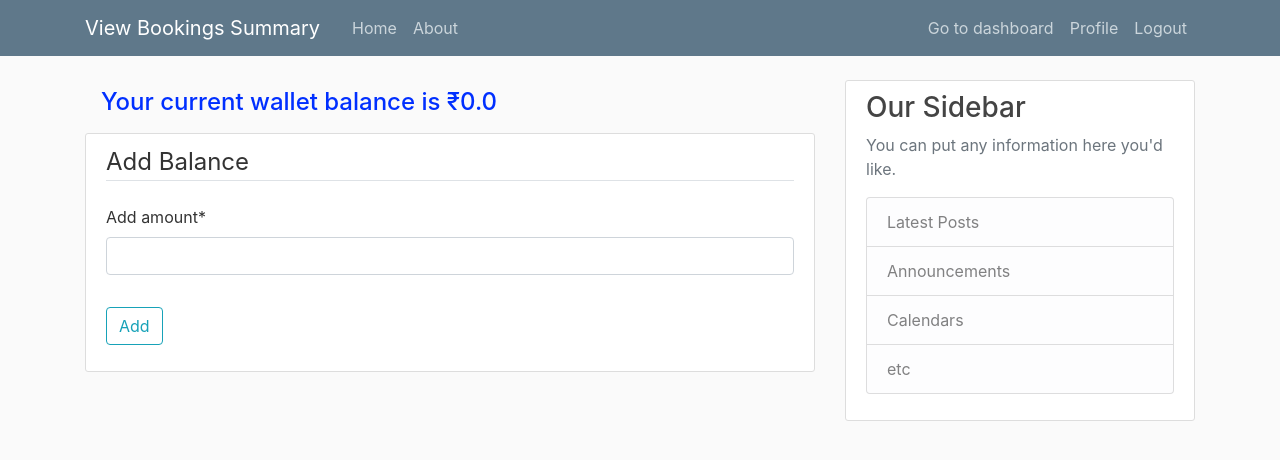
After one commit to devgoe01/dvm-backend-2-1-1, a Django app: page /add-balance/ in a window 1280 px wide. The commit adds this page. Shown: the top 460 px of the page. Run offline with Django 5.2, Linux system fonts and the light colour scheme; the visitor is signed in with stand-in values (Sample User, id 1); some libraries are stand-ins or nearby versions.

Commit message:
add balance  and minor template changes

```diff
--- a/bus/forms.py
+++ b/bus/forms.py
@@ -1,6 +1,6 @@
 from django import forms
 from . import models
-from.utils import unpack_available_seats_classes
+from.utils import unpack_available_seats_classes,unpack_booked_seats_class
 class BookingForm(forms.ModelForm):
     seats_booked=forms.IntegerField(required=True,label="Number of seats: ")
     seat_class=forms.CharField(required=True,label="Enter seat class general or luxury or sleeper: ")
@@ -38,6 +38,9 @@
                 route=self.current_booking.bus.route,
                 departure_time=self.current_booking.bus.departure_time
             )
+            self.fields['bus'].widget.attrs['readonly'] = 'readonly'
+            self.fields['seats_booked'].initial =list((unpack_booked_seats_class(self.current_booking.seats_booked)).values())[2]
+            self.fields['seats_booked'].help_text = "enter number of seats you want to be booked for the selected class"
 
     class Meta:
         model = models.Booking
@@ -52,7 +55,6 @@
 
         return super().cleaned_data()
 
-
 class EditBusForm(forms.ModelForm):
     class Meta:
         model = models.Bus
--- a/bus/models.py
+++ b/bus/models.py
@@ -42,14 +42,3 @@
 
     def __str__(self):
         return f"Booking {self.id} by {self.user.username}"
-
-
-class SeatClass(models.Model):
-    SEAT_CLASS_CHOICES = [('General', 'General'),('Sleeper', 'Sleeper'),('Luxury', 'Luxury')]
-    bus = models.ForeignKey(Bus, on_delete=models.CASCADE)
-    seat_class = models.CharField(max_length=20, choices=SEAT_CLASS_CHOICES)
-    total_seats = models.PositiveIntegerField()
-    available_seats = models.PositiveIntegerField()
-
-    def __str__(self):
-        return f"{self.seat_class} ({self.available_seats}/{self.total_seats} seats)"
--- a/bus/templates/bus/base.html
+++ b/bus/templates/bus/base.html
@@ -9,7 +9,7 @@
 
     <!-- Bootstrap CSS -->
     <link rel="stylesheet" href="https://maxcdn.bootstrapcdn.com/bootstrap/4.0.0/css/bootstrap.min.css" integrity="sha384-Gn5384xqQ1aoWXA+058RXPxPg6fy4IWvTNh0E263XmFcJlSAwiGgFAW/dAiS6JXm" crossorigin="anonymous">
-    <link rel="stylesheet" href="path/to/font-awesome/css/font-awesome.min.css">
+<!--    <link rel="stylesheet" href="path/to/font-awesome/css/font-awesome.min.css"> -->
     <link rel="stylesheet" type="text/css" href="{% static 'bus/main.css' %}">
 
     {% if title %}
--- a/bus/templates/bus/booking_summary.html
+++ b/bus/templates/bus/booking_summary.html
@@ -10,6 +10,7 @@
         <p><strong>Booking ID:</strong> {{ booking.id }}</p>
         <p><strong>User:</strong> {{ booking.user.username }}</p>
         <p><strong>Bus: </strong>{{ booking.bus.bus_number }}</p>
+        <p><strong>Seat class: </strong>{{ booking.seat_class }}</p>
         {% if booking.status == 'Confirmed' %}
         <p><strong>Seats Booked:</strong> {{ booking.seats_booked }}</p>
         {% else %}
--- a/bus/templates/bus/edit_booking.html
+++ b/bus/templates/bus/edit_booking.html
@@ -8,6 +8,7 @@
   {% csrf_token %}
   {{ form|crispy }}
   <p><strong>Fare: </strong>{{ booking.bus.fare }}</p>
+  <p><strong>Class: </strong>{{ booking.seat_class }}</p>
   <button type="submit" class="btn btn-primary">Update Booking</button><hr>
 </form>
 <a href="{% url 'booking_summary'%}" class="btn btn-secondary">Back to Summary</a>
--- a/bus/templates/bus/passenger_dashboard.html
+++ b/bus/templates/bus/passenger_dashboard.html
@@ -5,6 +5,6 @@
     <ul>
         <li><a href="{% url 'project-home' %}">Search Buses</a></li>
         <li><a href="{% url 'booking_summary' %}">View Bookings summary</a></li>
-        <li><a href="{% url 'passenger_dashboard' %}">Wallet Balance</a></li>
+        <li><a href="{% url 'add_balance' %}">Update Wallet Balance</a></li>
     </ul>
 {% endblock content %}
--- a/bus_service/urls.py
+++ b/bus_service/urls.py
@@ -16,6 +16,7 @@
     path('verify_otp/', user_views.verif_otp, name='verif_otp'),
     path('accounts/', include('allauth.urls')),
     path('register/', user_views.register, name='register'),
+    path('add-balance/',user_views.add_balance,name='add_balance'),
 ]
 
 
--- a/users/forms.py
+++ b/users/forms.py
@@ -3,7 +3,6 @@
 from .models import Profile
 from django.conf import settings
 from django.contrib.auth import get_user_model
-
 class UserRegisterForm(UserCreationForm):
     email = forms.EmailField()
 
@@ -24,3 +23,12 @@
     class Meta:
         model = Profile
         fields = ['image']
+
+class AddBalanceForm(forms.Form):
+    Add_amount = forms.DecimalField(max_digits=10, decimal_places=2)
+    def clean(self):
+        cleaned_data = super().clean()
+        Add_amount = cleaned_data.get('Add_amount')
+        if Add_amount and (Add_amount <= 0):
+            raise forms.ValidationError("Amount must be greater than 0.")
+        return cleaned_data
--- /dev/null
+++ b/users/templates/users/add_balance.html
@@ -0,0 +1,16 @@
+{% extends "bus/base.html" %}
+{% load crispy_forms_tags %}
+{% block content %}
+    <div class="content-section">
+        <form method="POST">
+            {% csrf_token %}
+            <fieldset class="form-group">
+                <legend class="border-bottom mb-4">Add Balance</legend>
+                {{ form|crispy }}
+            </fieldset>
+            <div class="form-group">
+                <button class="btn btn-outline-info" type="submit">Add</button>
+            </div>
+        </form>
+    </div>
+{% endblock content %}
--- a/users/views.py
+++ b/users/views.py
@@ -3,7 +3,7 @@
 from django.shortcuts import render, redirect
 from django.contrib import messages
 from django.contrib.auth.decorators import login_required
-from .forms import UserUpdateForm, ProfileUpdateForm, UserRegisterForm
+from .forms import UserUpdateForm, ProfileUpdateForm, UserRegisterForm,AddBalanceForm
 from bus.models import User
 from django.contrib.auth import login
 from .utils import generate_otp, verify_otp
@@ -115,3 +115,26 @@
             messages.error(request, "Invalid OTP. Please try again.")
             return render(request, 'users/verify_otp.html')
     return render(request, 'users/verify_otp.html')
+
+@login_required
+def add_balance(request):
+    if request.method == 'POST':
+        form=AddBalanceForm(request.POST)
+        if form.is_valid():
+            user=request.user
+            amount=form.cleaned_data['Add_amount']
+            user.wallet_balance+=amount
+            user.save()
+            messages.success(request, "Balance added successfully!")
+            try:
+                send_mail(
+                    'Balance Added',
+                    f'{amount} rupees have been successfully added to your account.\n Your balance has been added successfully! Your new balance is: {user.wallet_balance} rupees.',
+                    settings.EMAIL_HOST_USER,
+                    [user.email],
+                    fail_silently=False,
+                )
+            except:
+                pass
+            return redirect('dashboard')
+    return render(request, 'users/add_balance.html',{'form':AddBalanceForm()})
```
Also changed, not shown: bus/views.py (+24 -13 lines), README.md, bus/migrations/0006_delete_seatclass.py (added).
